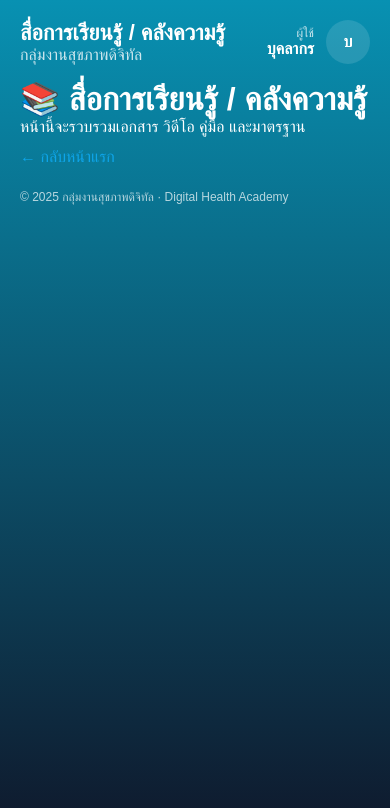
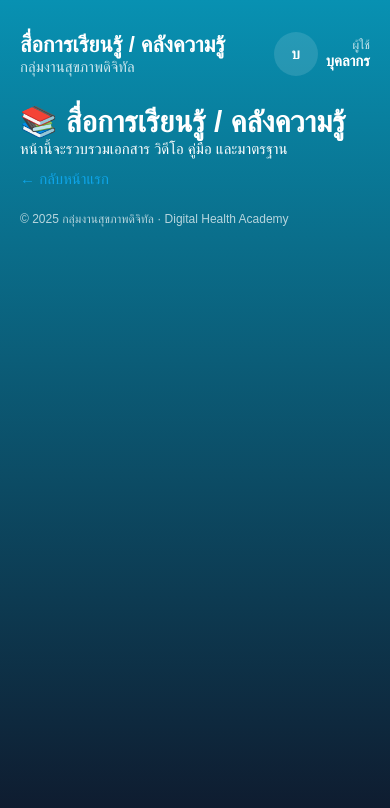
Before and after one commit to sinexx/digital-health-liff, a Next.js app: page /knowledge in a window 390 px wide. Shown: the top 808 px of the page. Built offline with nearby package versions, Linux system fonts and the light colour scheme.

Commit message:
chore: responsive styles for mobile, enable single-column RichMenu, avatar dropdown mobile tweaks

```diff
--- a/components/Layout.js
+++ b/components/Layout.js
@@ -19,13 +19,13 @@ export default function Layout({ children, title = "Digital Health Academy —
 
   return (
     <div style={{ minHeight: "100vh", background: "linear-gradient(180deg,#0891b2,#0f172a)", color: "#fff" }}>
-      <div style={{ maxWidth: 960, margin: "0 auto", padding: 20 }}>
+      <div className="__app_container" style={{ maxWidth: 960, margin: "0 auto", padding: 20 }}>
         <header style={{ display: "flex", justifyContent: "space-between", alignItems: "center" }}>
           <div>
             <div style={{ fontSize: 22, fontWeight: 700 }}>{title}</div>
             <div style={{ opacity: 0.8 }}>กลุ่มงานสุขภาพดิจิทัล</div>
           </div>
-          <div style={{ textAlign: "right", display: 'flex', alignItems: 'center', gap: 12, position: 'relative' }}>
+          <div className="__header_user_row" style={{ textAlign: "right", display: 'flex', alignItems: 'center', gap: 12, position: 'relative' }}>
             <div style={{ textAlign: 'right' }}>
               <div style={{ fontSize: 12, opacity: 0.8 }}>ผู้ใช้</div>
               <div style={{ fontWeight: 600 }}>{user}</div>
@@ -43,7 +43,7 @@ export default function Layout({ children, title = "Digital Health Academy —
             </div>
 
             {menuOpen ? (
-              <div style={{ position: 'absolute', right: 0, top: 'calc(100% + 8px)', background: '#fff', color: '#0f172a', borderRadius: 8, boxShadow: '0 6px 20px rgba(0,0,0,.2)', minWidth: 180, overflow: 'hidden' }}>
+              <div className="__avatar_dropdown" style={{ position: 'absolute', right: 0, top: 'calc(100% + 8px)', background: '#fff', color: '#0f172a', borderRadius: 8, boxShadow: '0 6px 20px rgba(0,0,0,.2)', minWidth: 180, overflow: 'hidden' }}>
                 <Link href="#" style={{ display: 'block', padding: 10, borderBottom: '1px solid rgba(0,0,0,0.06)', textDecoration: 'none', color: 'inherit' }} onClick={() => setMenuOpen(false)}>โปรไฟล์</Link>
                 <button onClick={handleLogout} style={{ display: 'block', width: '100%', padding: 10, border: 0, background: 'transparent', textAlign: 'left', cursor: 'pointer' }}>ออกจากระบบ</button>
               </div>
--- a/components/RichMenu.js
+++ b/components/RichMenu.js
@@ -6,7 +6,7 @@ export default function RichMenu() {
       {/* Training group */}
       <div style={{ marginBottom: 16 }}>
         <h3 style={{ margin: "12px 0", color: "#fff" }}>🎓 หลักสูตร & การอบรม</h3>
-        <div style={{ display: "grid", gridTemplateColumns: "repeat(auto-fit,minmax(220px,1fr))", gap: 12 }}>
+        <div className="__richmenu_grid" style={{ display: "grid", gridTemplateColumns: "repeat(auto-fit,minmax(220px,1fr))", gap: 12 }}>
           <Card icon="🎓" title="ตารางอบรม" desc="ดูตารางและรายละเอียด" href="/training/schedule" />
           <Card icon="📝" title="ลงทะเบียน" desc="แบบฟอร์มลงทะเบียน" href="/training/register" />
         </div>
@@ -15,7 +15,7 @@ export default function RichMenu() {
       {/* Knowledge group */}
       <div style={{ marginBottom: 16 }}>
         <h3 style={{ margin: "12px 0", color: "#fff" }}>📚 สื่อการเรียนรู้ / คลังความรู้</h3>
-        <div style={{ display: "grid", gridTemplateColumns: "repeat(auto-fit,minmax(220px,1fr))", gap: 12 }}>
+        <div className="__richmenu_grid" style={{ display: "grid", gridTemplateColumns: "repeat(auto-fit,minmax(220px,1fr))", gap: 12 }}>
           <Card icon="📄" title="เอกสาร" desc="ดาวน์โหลดเอกสาร คู่มือ" href="/knowledge/docs" />
           <Card icon="🎬" title="วิดีโอ" desc="วิดีโอการสอน/อบรม" href="/knowledge/videos" />
         </div>
@@ -24,7 +24,7 @@ export default function RichMenu() {
       {/* Evaluation group */}
       <div style={{ marginBottom: 16 }}>
         <h3 style={{ margin: "12px 0", color: "#fff" }}>📈 ประเมินผล & ใบรับรอง</h3>
-        <div style={{ display: "grid", gridTemplateColumns: "repeat(auto-fit,minmax(220px,1fr))", gap: 12 }}>
+        <div className="__richmenu_grid" style={{ display: "grid", gridTemplateColumns: "repeat(auto-fit,minmax(220px,1fr))", gap: 12 }}>
           <Card icon="📝" title="แบบประเมิน" desc="ทำแบบประเมินออนไลน์" href="/evaluation/form" />
           <Card icon="🎖️" title="ดาวน์โหลดเกียรติบัตร" desc="ดาวน์โหลดใบรับรอง/เกียรติบัตร" href="/evaluation/certs" />
         </div>
--- a/styles/globals.css
+++ b/styles/globals.css
@@ -40,3 +40,40 @@ a {
     color-scheme: dark;
   }
 }
+
+/* Responsive helpers for the app layout */
+@media (max-width: 640px) {
+  body {
+    font-size: 15px;
+  }
+
+  /* Make the main container use full width with padding */
+  .__app_container {
+    padding-left: 12px;
+    padding-right: 12px;
+  }
+
+  header {
+    padding-top: 12px;
+    padding-bottom: 12px;
+  }
+
+  /* RichMenu grid becomes single column on small screens */
+  .__richmenu_grid {
+    grid-template-columns: 1fr !important;
+  }
+
+  /* Avatar / menu: place avatar to left of username for compact header */
+  .__header_user_row {
+    flex-direction: row-reverse !important;
+    gap: 8px !important;
+    align-items: center !important;
+  }
+
+  /* Dropdown should be full width under avatar on mobile */
+  .__avatar_dropdown {
+    right: 8px !important;
+    left: 8px !important;
+    top: calc(100% + 8px) !important;
+  }
+}
```
